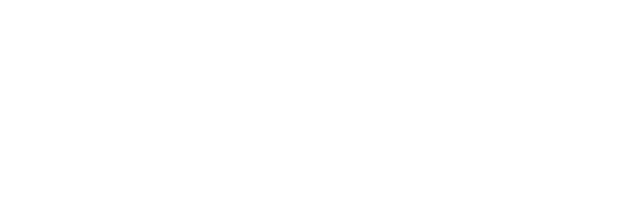
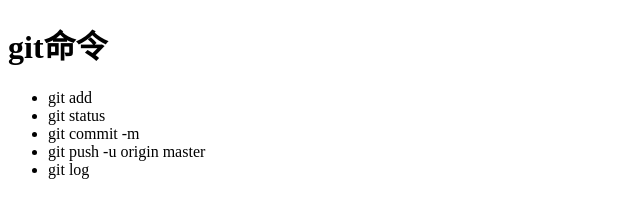
Before and after one commit to ixiajun/movietalk, a plain HTML site: page index.html in a window 1280 px wide. Shown: the whole page, without its empty margins (0-640 px from the left). Drawn offline with Linux system fonts and the light colour scheme.

Commit message:
'第二次提交'

```diff
--- a/index.html
+++ b/index.html
@@ -6,6 +6,13 @@
   <title>Document</title>
 </head>
 <body>
-
+  <h1>git命令</h1>
+  <ul>
+    <li>git add</li>
+    <li>git status</li>
+    <li>git commit -m</li>
+    <li>git push -u origin master</li>
+    <li>git log</li>
+  </ul>
 </body>
 </html>
```
